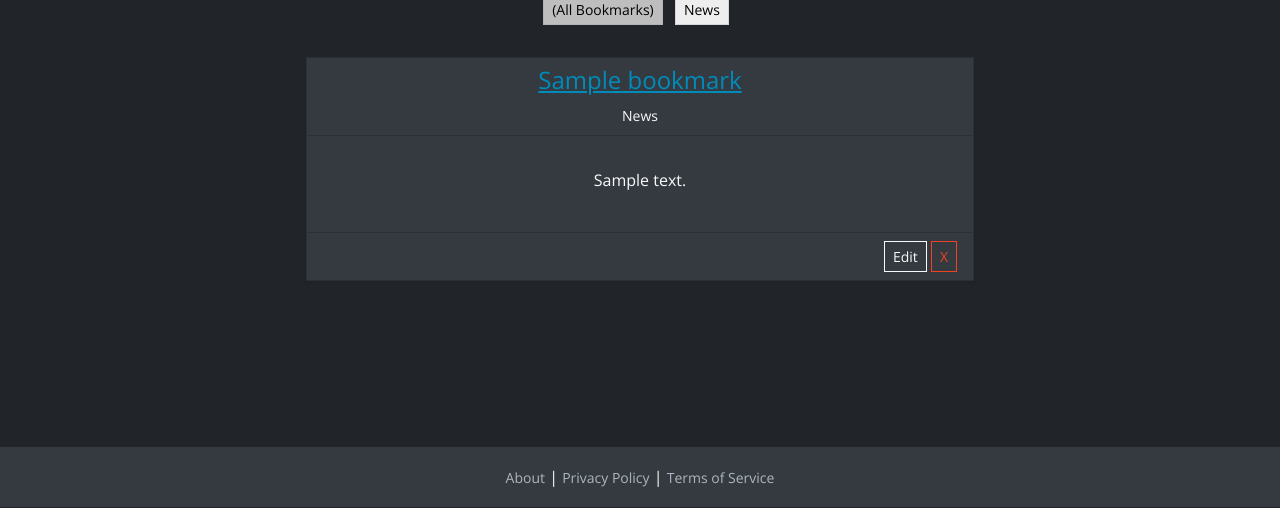
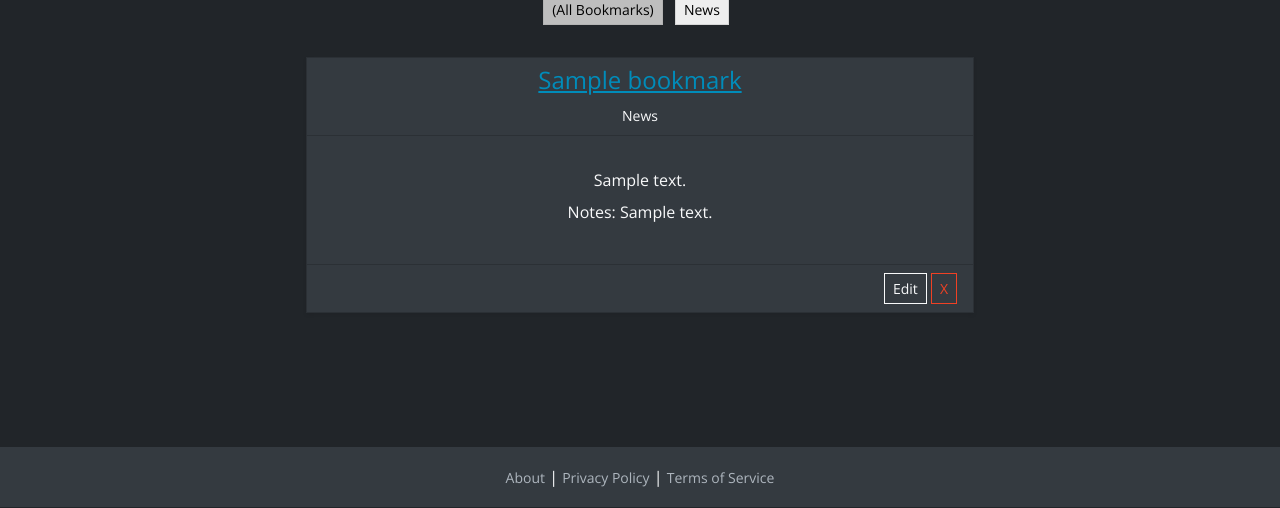
Before and after one commit to jamesflores/Bookmarks-AI, a Django app: page /app/ in a window 1280 px wide. Shown: the part 293-801 px from the top of the page. Run offline with Django 5.2, Linux system fonts and the light colour scheme; a user stored in the database is signed in; data comes from the database, SQL or seed files in the repository; tables that the repository leaves empty hold one stand-in row (values such as "Sample post"); some libraries are stand-ins or nearby versions.

Commit message:
add notes to bookmark card

```diff
--- a/templates/pages/bookmarks.html
+++ b/templates/pages/bookmarks.html
@@ -65,6 +65,9 @@
             <div class="card-body">
                 <ul class="list-unstyled mt-3 mb-4">
                     <li>{{ bookmark.description|default:'' }}</li>
+                    {% if bookmark.notes %}
+                        <li class="mt-2">Notes: {{ bookmark.notes }}</li>
+                    {% endif %}
                 </ul>
             </div>
             <div class="card-footer text-end">
```
